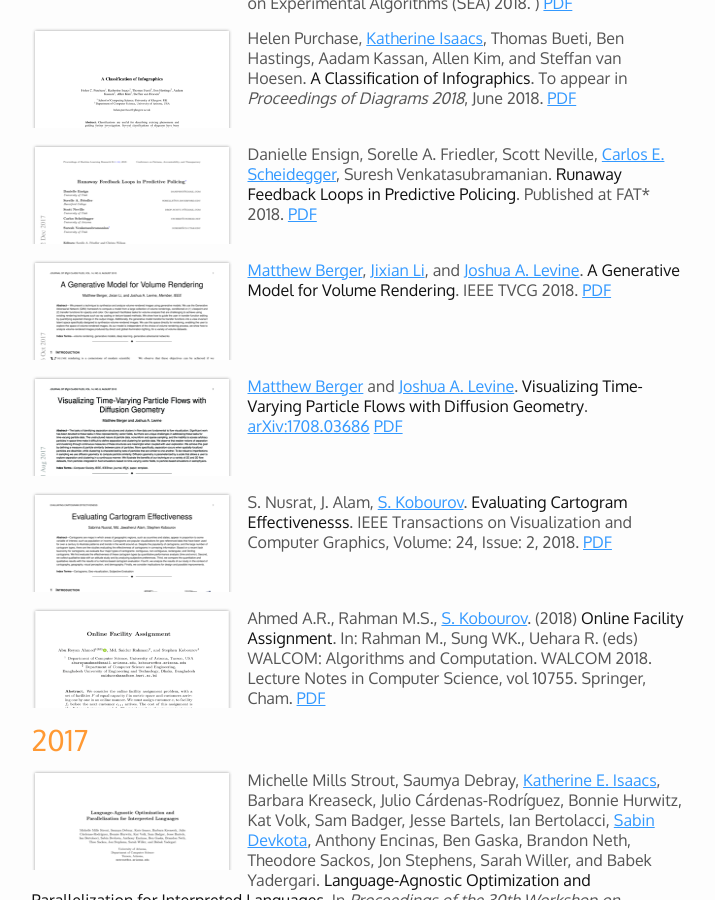
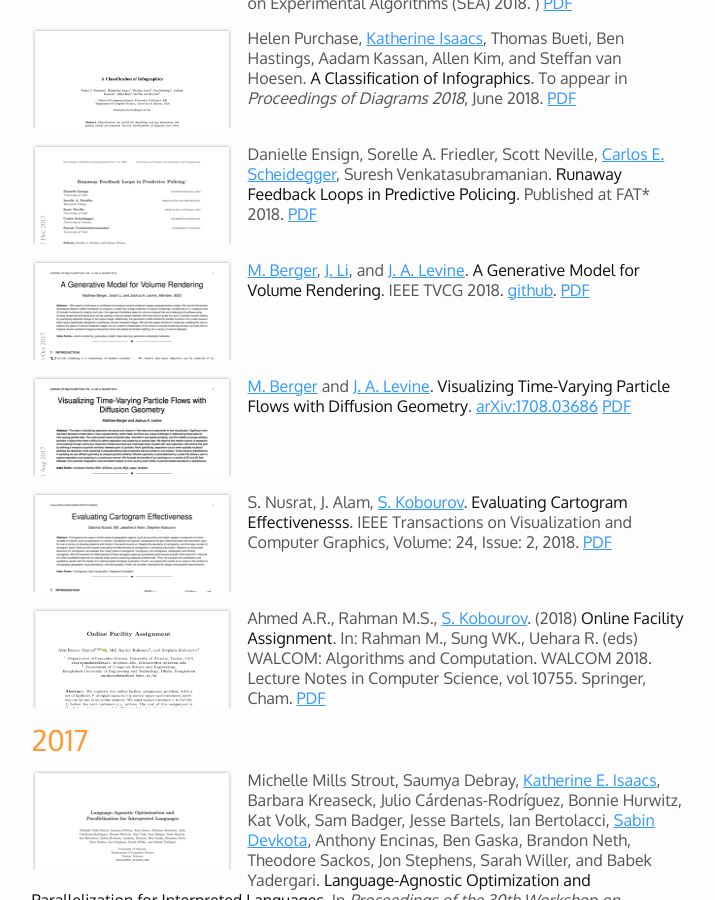
Before and after one commit to hdc-arizona/hdc-arizona.github.io, a Jekyll site: the page built from publications.md, in a window 1280 px wide and 900 px high, scrolled down 932 px. Shown: the whole window, without its empty margins (136-851 px from the left). Built offline with Jekyll 4.4.1, drawn with Linux system fonts in a browser that asks for light colours; some of the changed text lies outside the part shown.

Commit message:
Adding project links, initializing authors

```diff
--- a/publications.md
+++ b/publications.md
@@ -65,13 +65,14 @@
 <div class="pubdiv"></div>
 
 [<img class="pubthumb" src="papers/thumbs/tvcg_generative_2018.png">](papers/tvcg_generative_2018.pdf)
-[Matthew Berger](https://matthewberger.github.io/), [Jixian Li](https://jixianli.github.io/), and [Joshua A. Levine](http://www.cs.arizona.edu/~josh). **A Generative Model for Volume Rendering**. IEEE TVCG 2018.
+[M. Berger](https://matthewberger.github.io/), [J. Li](https://jixianli.github.io/), and [J. A. Levine](http://www.cs.arizona.edu/~josh). **A Generative Model for Volume Rendering**. IEEE TVCG 2018.
+[github](https://github.com/matthewberger/tfgan).
 [PDF](papers/tvcg_generative_2018.pdf)
 
 <div class="pubdiv"></div>
 
 [<img class="pubthumb" src="papers/thumbs/arx_diffusion_geom_2018.png">](papers/arx_diffusion_geom_2018.pdf)
-[Matthew Berger](https://matthewberger.github.io/) and [Joshua A. Levine](http://www.cs.arizona.edu/~josh). **Visualizing Time-Varying Particle Flows with Diffusion Geometry**. [arXiv:1708.03686](https://arxiv.org/abs/1708.03686)
+[M. Berger](https://matthewberger.github.io/) and [J. A. Levine](http://www.cs.arizona.edu/~josh). **Visualizing Time-Varying Particle Flows with Diffusion Geometry**. [arXiv:1708.03686](https://arxiv.org/abs/1708.03686)
 [PDF](papers/arx_diffusion_geom_2018.pdf)
 
 <div class="pubdiv"></div>
@@ -183,7 +184,7 @@
 
 <div class="pubdiv"></div>
 
-[<img class="pubthumb" src="papers/thumbs/scivis_2017_ttk.png">](papers/scivis_2017_ttk.pdf) [Julien Tierny](http://www-pequan.lip6.fr/~tierny/), Guillaume Favelier, [Joshua Levine](https://jalevine.bitbucket.io/), Charles Gueunet, Michael Michaux. **The Topology ToolKit**. Accepted to IEEE SciVis 2017, IEEE TVCG, to appear. [PDF](papers/scivis_2017_ttk.pdf)
+[<img class="pubthumb" src="papers/thumbs/scivis_2017_ttk.png">](papers/scivis_2017_ttk.pdf) [J. Tierny](http://www-pequan.lip6.fr/~tierny/), G. Favelier, [J. Levine](http://www.cs.arizona.edu/~josh), C Gueunet, M. Michaux. **The Topology ToolKit**. Accepted to IEEE SciVis 2017, IEEE TVCG, to appear. [project](https://topology-tool-kit.github.io/). [PDF](papers/scivis_2017_ttk.pdf)
 
 <div class="pubdiv"></div>
 
```
Also changed, not shown: other parts of publications.md (+1 -1 lines).
